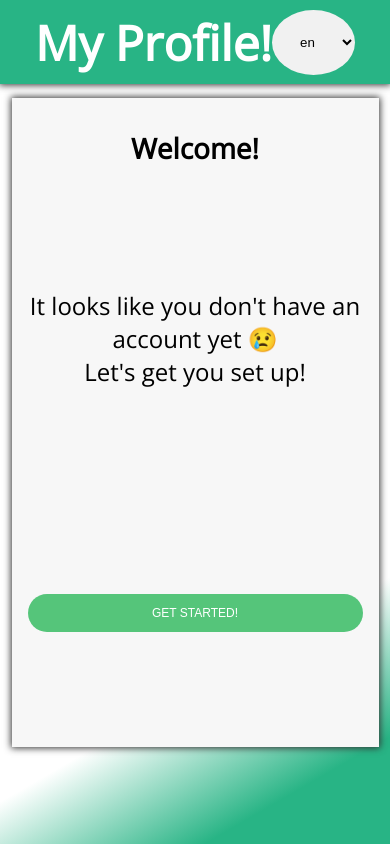
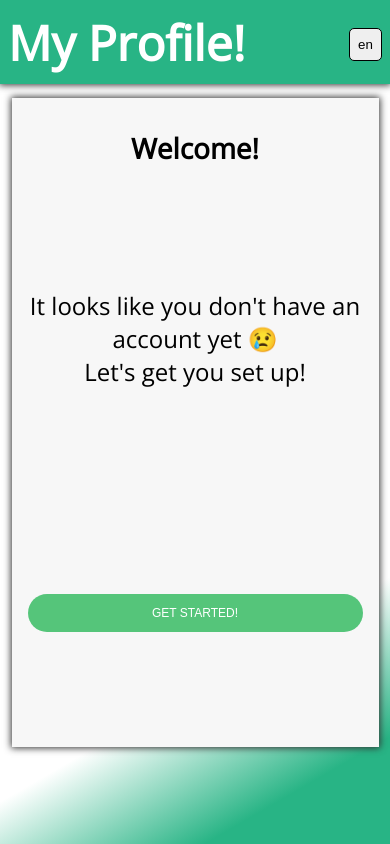
Before and after one commit to makeupsomething/virtusize-test, a Vue app: page / in a window 390 px wide. Built offline with nearby package versions, Linux system fonts and the light colour scheme.

Commit message:
Fix select appearance on mobile

```diff
--- a/src/assets/styles/css/main.css
+++ b/src/assets/styles/css/main.css
@@ -185,12 +185,13 @@ body {
     display: block;
     transition: all .3s; }
 
-select {
-  width: 100%;
-  padding: 3rem;
-  border: none;
-  border-radius: 50%;
-  background-color: #f1f1f1; }
+@media only screen and (max-width: 37.5em) {
+  select {
+    border: 1px solid #000;
+    border-radius: 5px;
+    color: #000;
+    padding: 1rem;
+    -webkit-appearance: none; } }
 
 meter {
   margin: 0 auto;
@@ -224,6 +225,3 @@ meter[value="4"]::-webkit-meter-optimum-value {
   color: white;
   font-size: 3rem;
   box-shadow: 0px 0px 7px 1px #333; }
-  @media only screen and (max-width: 37.5em) {
-    .header {
-      justify-content: center; } }
--- a/src/assets/styles/sass/components/_form.scss
+++ b/src/assets/styles/sass/components/_form.scss
@@ -64,11 +64,13 @@
 }
 
 select {
-    width: 100%;
-    padding: 3rem;
-    border: none;
-    border-radius: 50%;
-    background-color: #f1f1f1;
+    @include respond(phone) {
+        border: 1px solid $color-black;
+        border-radius: 5px;
+        color: $color-black;
+        padding: 1rem;
+        -webkit-appearance: none;
+    }
 }
 
 meter {
```
